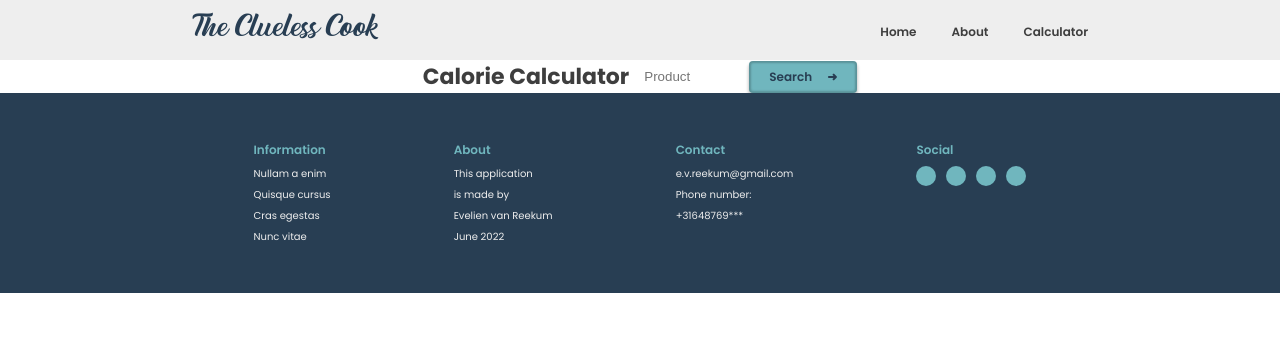
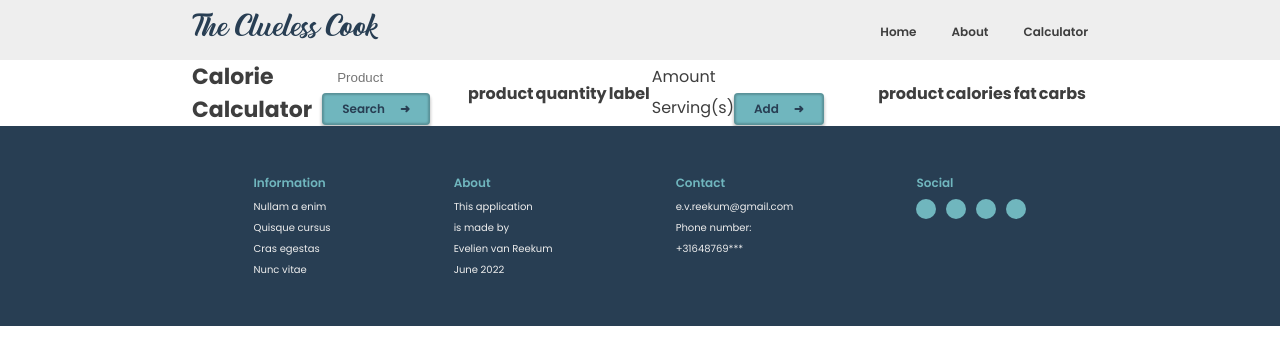
Before and after one commit to evreekum/frontend-final-assignment, a React (Create React App) app: page /calculator in a window 1280 px wide. Shown: the top 364 px of the page. Built offline with nearby package versions, Linux system fonts and the light colour scheme; no server answers; some icons are missing.

Commit message:
Working on post-request Calculator Amount

```diff
--- a/src/App.js
+++ b/src/App.js
@@ -4,9 +4,10 @@ import Navigation from "./components/navigation/Navigation";
 import {Route, Switch} from "react-router-dom";
 import HomePage from "./pages/home/HomePage";
 // import RecipePage from "./pages/recipe/RecipePage";
-import CalculatorPage from "./pages/calculator/CalculatorPage";
+// import CalculatorPage from "./pages/calculator/CalculatorPage";
 import Footer from "./components/footer/Footer";
 import RecipePage from "./pages/recipe/RecipePage";
+import CalculatorPageTwo from "./pages/calculator/CalculatorPageTwo";
 
 function App() {
     return (
@@ -22,7 +23,7 @@ function App() {
                         <RecipePage/>
                     </Route>
                     <Route path="/calculator">
-                        <CalculatorPage/>
+                        <CalculatorPageTwo/>
                     </Route>
                 </Switch>
 
--- a/src/pages/calculator/CalculatorPageTwo.js
+++ b/src/pages/calculator/CalculatorPageTwo.js
@@ -1,4 +1,177 @@
-import React from "react";
+import React, {useContext, useState} from "react";
+import axios from "axios";
+import TabTitle from "../../helpers/TabTitle";
+import {useForm} from "react-hook-form";
+import Button from "../../components/button/Button";
+
 
 const apiKeyCalc = process.env.REACT_APP_API_KEY_CALCULATOR;
 const apiIdCalc = process.env.REACT_APP_API_ID_CALCULATOR;
+
+function CalculatorPageTwo() {
+    TabTitle("Calorie Calculator");
+    const {handleSubmit, formState: {errors}, register} = useForm({
+            mode: "onSubmit",
+            defaultValues: {
+                product: "",
+                amount: null
+            }
+        }
+    )
+    const [product, setProduct] = useState([]);
+    const [amount, setAmount] = useState(null);
+    const [totalProducts, setTotalProducts] = useState([]);
+    const [calories, setCalories] = useState([]);
+    const [fat, setFat] = useState([]);
+    const [carbs, setCarbs] = useState([]);
+
+    async function onFormSubmitCalc(data) {
+        console.log(data);
+        const ingredient = data.product;
+        try {
+            const response = await axios.get(`https://api.edamam.com/api/food-database/v2/parser`, {
+                params: {
+                    type: "logging",
+                    app_id: apiIdCalc,
+                    app_key: apiKeyCalc,
+                    ingr: ingredient
+                }
+            })
+            console.log("ingr:", ingredient);
+            setProduct(response.data.hints[0]);
+            setAmount(response.data);
+            console.log("Amount:", amount);
+            console.log("Hints:", response.data.hints);
+            console.log("Parsed:", response.data.parsed[0]);
+        } catch (error) {
+            console.error(error);
+            // toggleError(true);
+        }
+    }
+
+    // const onFormSubmitAmount = (data) => {
+    //
+    //     setTotalProducts([...totalProducts, [product, amount]]);
+    //
+    //         let newCalories = 0;
+    //         Object.values(data).map((calculate) => newCalories += calculate.nutrients.ENERC_KCAL * amount);
+    //         setTotalProducts(calories => calories + newCalories);
+    //
+    // }
+
+
+    async function onFormSubmitAmount() {
+
+        try {
+            const response = await axios.post(`https://api.edamam.com/api/food-database/v2/nutrients`, {
+                headers: {
+                    "Content-Type": "application/json",
+                    "Accept": "application/json",
+
+                },
+                params: {
+                    app_id: apiIdCalc,
+                    app_key: apiKeyCalc,
+                    ingredients: [{
+                        quantity: `${amount}`,
+                        measureURI: `${productURI}`,
+                        foodId: `${productId}`
+
+
+                    }
+
+                    ]
+
+                }
+            })
+        } catch (error) {
+            console.error(error);
+        }
+
+    }
+
+
+
+return (
+    <main className="outer-container">
+        <div className="inner-container">
+            <h4>calorie calculator</h4>
+
+            <form className="calc-product__form" onSubmit={handleSubmit(onFormSubmitCalc)}>
+                <input
+                    type="text"
+                    {...register("product", {
+                        required: "This field can't be empty. Please fill in an ingredient or product and try again.",
+                    })}
+                    placeholder="Product"
+                />
+                <Button
+                    type="submit"
+                    title="search"
+                    className="calc-search__btn"
+                />
+                {errors.product && <p className="error-message">{errors.product.message}</p>}
+            </form>
+
+            <table>
+                <thead>
+                <tr>
+                    <th>product</th>
+                    <th>quantity</th>
+                    <th>label</th>
+                </tr>
+                </thead>
+                <tbody>
+                {Object.keys(product).length > 0 &&
+                    <tr>
+                        <td>{product.food.label}</td>
+                        <td>{Math.round(product.measures[1].weight)} g</td>
+                        <td>{product.measures[1].label}</td>
+                    </tr>
+                }
+                </tbody>
+            </table>
+
+            <form onSubmit={handleSubmit(onFormSubmitAmount)}>
+                <label htmlFor="amount-input">Amount</label>
+                <input
+                    id="amount-input"
+                    type="text"
+                    {...register("amount")}
+                />
+                <label htmlFor="add__btn">Serving(s)</label>
+                <Button
+                    type="submit"
+                    title="add"
+                    className="calc-amount__btn"
+                />
+                {errors.amount && <p className="error-message">{errors.amount.message}</p>}
+            </form>
+
+            <table>
+                <thead>
+                <tr>
+                    <th>product</th>
+                    <th>calories</th>
+                    <th>fat</th>
+                    <th>carbs</th>
+                </tr>
+                </thead>
+                <tbody>
+                {Object.keys(totalProducts).length > 0 &&
+                    <tr>
+                        <td>{product.food.label}</td>
+                        <td>{calories}</td>
+                        <td></td>
+                    </tr>
+                }
+                </tbody>
+            </table>
+
+        </div>
+
+    </main>
+)
+}
+
+export default CalculatorPageTwo;
```
Also changed, not shown: src/pages/calculator/CalcTable.js (added, +25 -0 lines).
